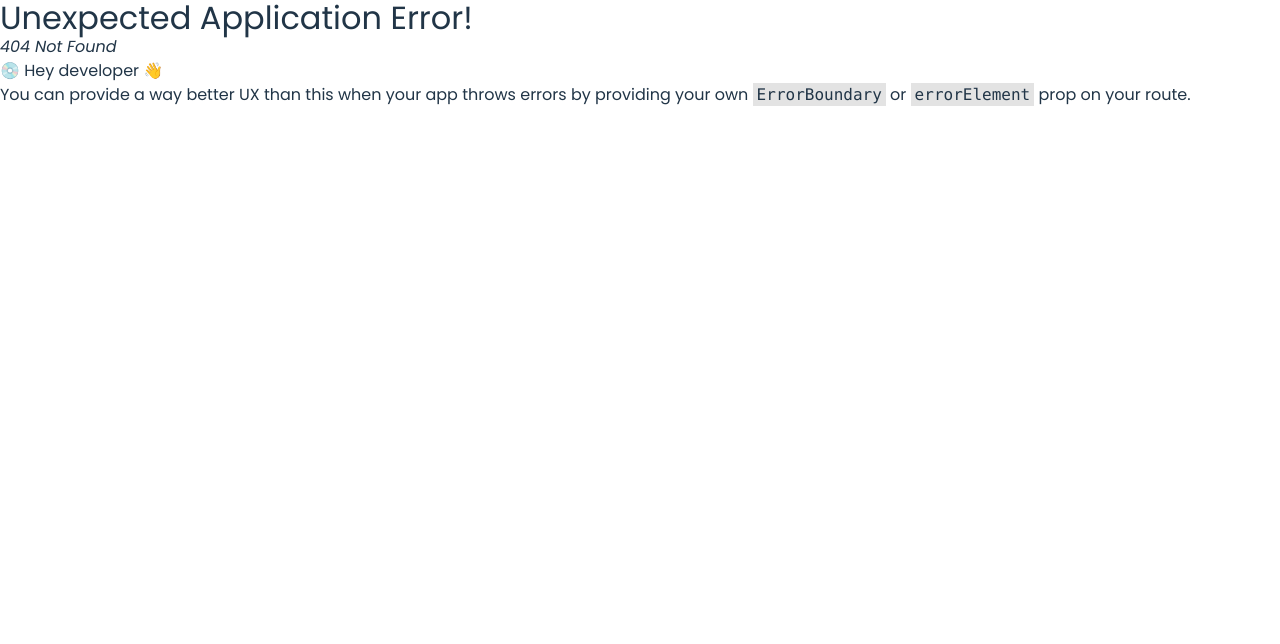
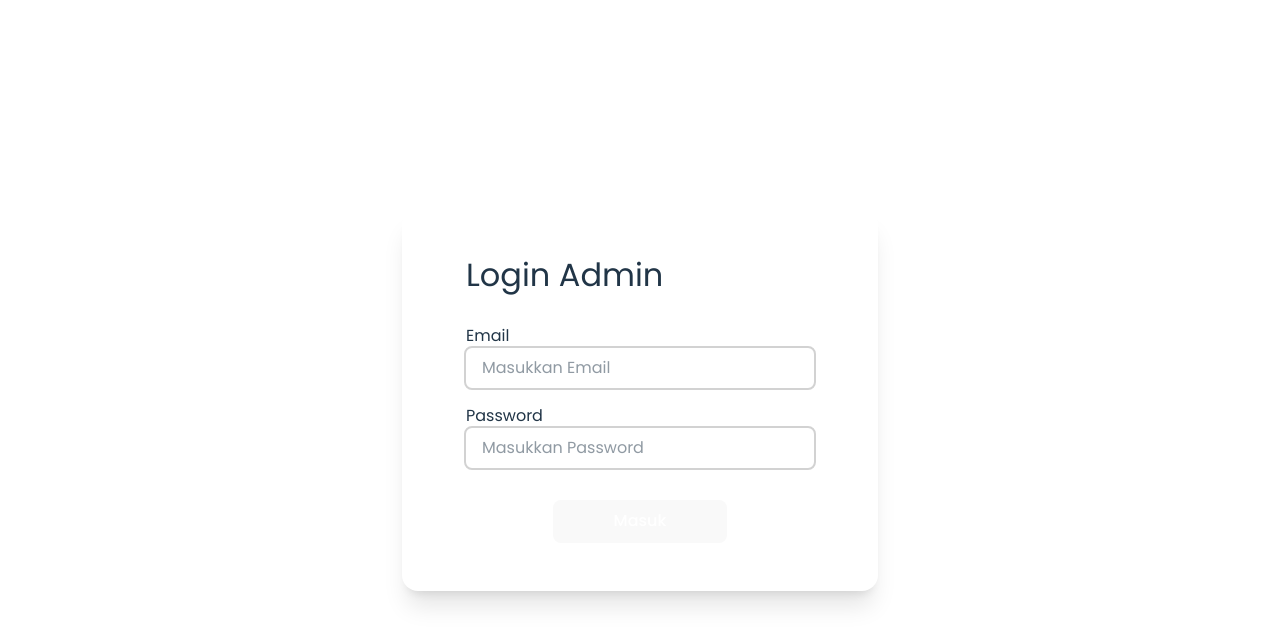
Before and after one commit to DimasEPS/react-raman-farm, a React (Vite) app: page /login in a window 1280 px wide. Before the commit this address had no page. Shown: the top 644 px of the page. Built offline with nearby package versions, Linux system fonts and the light colour scheme.

Commit message:
feat: create login page for admin

```diff
--- a/src/components/Header.tsx
+++ b/src/components/Header.tsx
@@ -1,14 +1,17 @@
+import { useNavigate } from 'react-router-dom'
 import Brand from '../assets/brand.svg?react'
-import BurgerHorizontal from '../assets/burger-horizontal.svg?react'
 
 export default function Header() {
+  const navigate = useNavigate()
+
   return (
     <div className="text-white flex justify-between items-center p-4 relative">
       <Brand className='select-none cursor-pointer size-[80px] sm:size-[120px]' />
-      <div className='flex items-center gap-1 select-none cursor-pointer'>
-        <b>Menu</b>
-        <BurgerHorizontal />
-      </div>
+      <button
+        onClick={() => navigate("/login")}
+      >
+        Login
+      </button>
     </div>
   )
 }
--- /dev/null
+++ b/src/components/TextField.tsx
@@ -0,0 +1,33 @@
+export default function TextField({
+  label,
+  value,
+  setValue,
+  placeholder,
+  trailingIcon
+}: {
+  label: string
+  value: string
+  setValue: (value: string) => void
+  placeholder?: string
+  trailingIcon?: (size: string) => JSX.Element
+}) {
+  return (
+    <div className="flex flex-col w-full">
+      {label}
+      <div className={`
+        outline-2 outline-[rgba(33,33,33,0.2)] px-4 py-2 rounded-md flex justify-between
+        gap-2 items-center
+      `}>
+        <input
+          value={value}
+          onChange={e => setValue(e.target.value)}
+          className="w-full"
+          placeholder={placeholder}
+        />
+        {
+          trailingIcon && trailingIcon("size-[24px]")
+        }
+      </div>
+    </div>
+  )
+}
--- a/src/index.css
+++ b/src/index.css
@@ -102,6 +102,11 @@ h2 {
   line-height: 1.1;
 }
 
+h3 {
+  font-size: 1.5em;
+  line-height: 1.1;
+}
+
 input {
   border: none;
   outline: none;
--- a/src/main.tsx
+++ b/src/main.tsx
@@ -8,11 +8,16 @@ import GoatFormPage from './pages/admin/GoatFormPage.tsx'
 import AdminLayout from './layouts/AdminLayout.tsx'
 import AdminGuard from './components/admin/AdminGuard.tsx'
 import ProfilePage from './pages/admin/ProfilePage.tsx'
+import LoginPage from './pages/LoginPage.tsx'
 
 const router = createBrowserRouter([
   {
     path: "/",
     element: <LandingPage />
+  },
+  {
+    path: "/login",
+    element: <LoginPage />
   },
   {
     path: "/admin",
--- a/src/pages/LandingPage.tsx
+++ b/src/pages/LandingPage.tsx
@@ -7,7 +7,7 @@ import { Navigate } from "react-router-dom"
 export default function LandingPage() {
   const [searchValue, setSearchValue] = useState("")
   // change later
-  const isAdmin = true
+  const isAdmin = false
 
   if (isAdmin) return <Navigate to="/admin" />
   else return (
@@ -45,7 +45,7 @@ export default function LandingPage() {
               <span className="text-center">
                 Data kambing - domba yang jelas akan meningkatkan kredibilitas peternakan anda
               </span>
-              <div className="flex flex-col gap-4 w-full">
+              <div className="flex flex-col gap-12 w-full">
                 {missions.map((d, i) => (
                   <Mission
                     number={i + 1}
@@ -86,13 +86,15 @@ function Mission({
         <div
           // bg size = text size * 2
           className={`
-            text-xl font-medium rounded-full size-[2.5rem] bg-primary text-[rgba(0,0,0,60)]
+            text-2xl font-medium rounded-full size-[3rem] bg-primary text-[rgba(0,0,0,60)]
             flex items-center justify-center
           `}
         >
           {number}
         </div>
-        {title}
+        <h3 className="font-medium">
+          {title}
+        </h3>
       </div>
       {desc}
     </div>
--- /dev/null
+++ b/src/pages/LoginPage.tsx
@@ -0,0 +1,32 @@
+import { useState } from "react";
+import TextField from "../components/TextField";
+
+export default function LoginPage() {
+  const [email, setEmail] = useState("")
+  const [password, setPassword] = useState("")
+
+  return (
+    <div className="h-[100dvh] flex items-center justify-center px-4">
+      <div className="px-16 py-12 flex flex-col gap-8 bg-white rounded-2xl shadow-xl">
+        <h2>Login Admin</h2>
+        <div className="flex flex-col gap-4">
+          <TextField
+            label="Email"
+            value={email}
+            setValue={setEmail}
+            placeholder="Masukkan Email"
+          />
+          <TextField
+            label="Password"
+            value={password}
+            setValue={setPassword}
+            placeholder="Masukkan Password"
+          />
+        </div>
+        <button className="bg-primary text-xl text-white w-[50%] mx-auto">
+          Masuk
+        </button>
+      </div>
+    </div>
+  )
+}
--- a/src/pages/admin/GoatFormPage.tsx
+++ b/src/pages/admin/GoatFormPage.tsx
@@ -5,6 +5,7 @@ import HeartBeat from "../../assets/heart-beat.svg?react"
 import DataFile from "../../assets/data-file.svg?react"
 import Calendar from "../../assets/calendar.svg?react"
 import { useLocation } from "react-router-dom"
+import TextField from "../../components/TextField";
 
 export default function GoatFormPage() {
   const location = useLocation()
@@ -195,40 +196,6 @@ function Section({
   )
 }
 
-function TextField({
-  label,
-  value,
-  setValue,
-  placeholder,
-  trailingIcon
-}: {
-  label: string
-  value: string
-  setValue: (value: string) => void
-  placeholder?: string
-  trailingIcon?: (size: string) => JSX.Element
-}) {
-  return (
-    <div className="flex flex-col w-full">
-      {label}
-      <div className={`
-        outline-2 outline-[rgba(33,33,33,0.2)] px-4 py-2 rounded-md flex justify-between
-        gap-2 items-center
-      `}>
-        <input
-          value={value}
-          onChange={e => setValue(e.target.value)}
-          className="w-full"
-          placeholder={placeholder}
-        />
-        {
-          trailingIcon && trailingIcon("size-[24px]")
-        }
-      </div>
-    </div>
-  )
-}
-
 function ComboBox({
   label,
   options,
```
